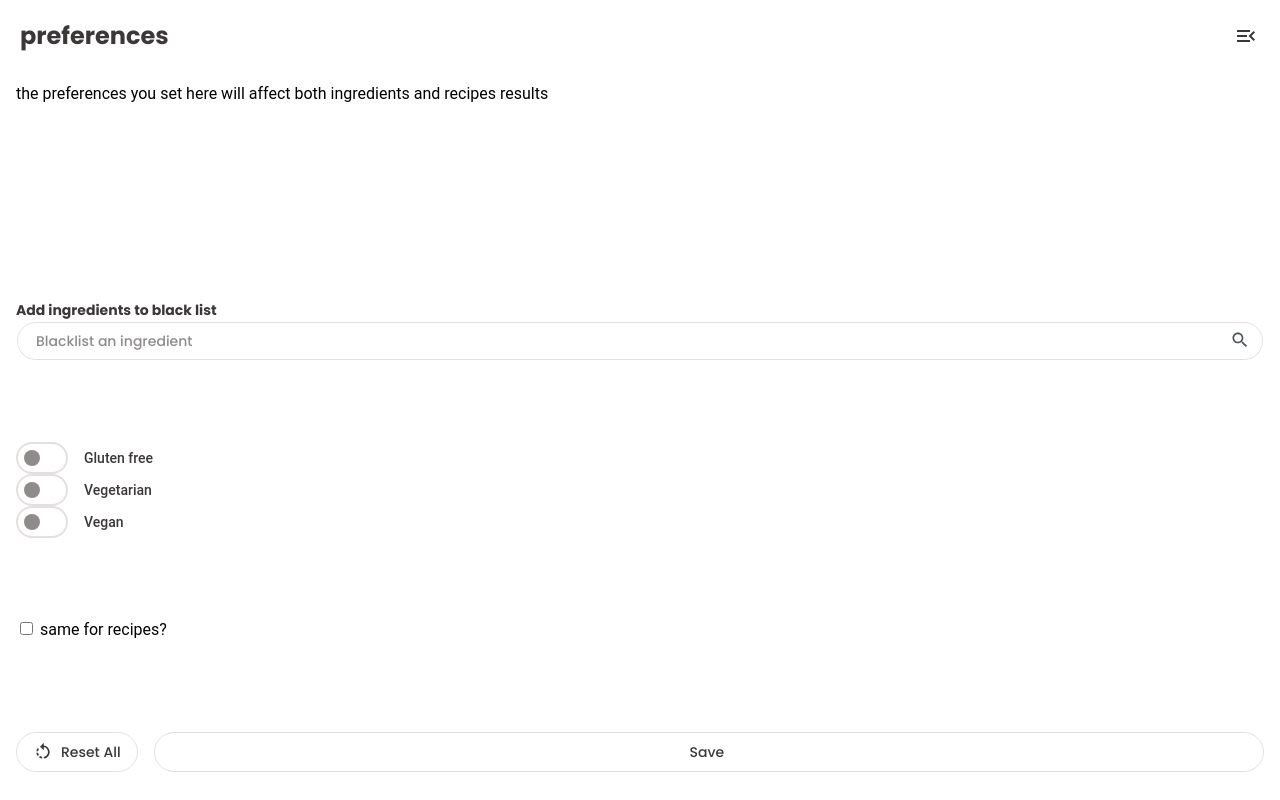
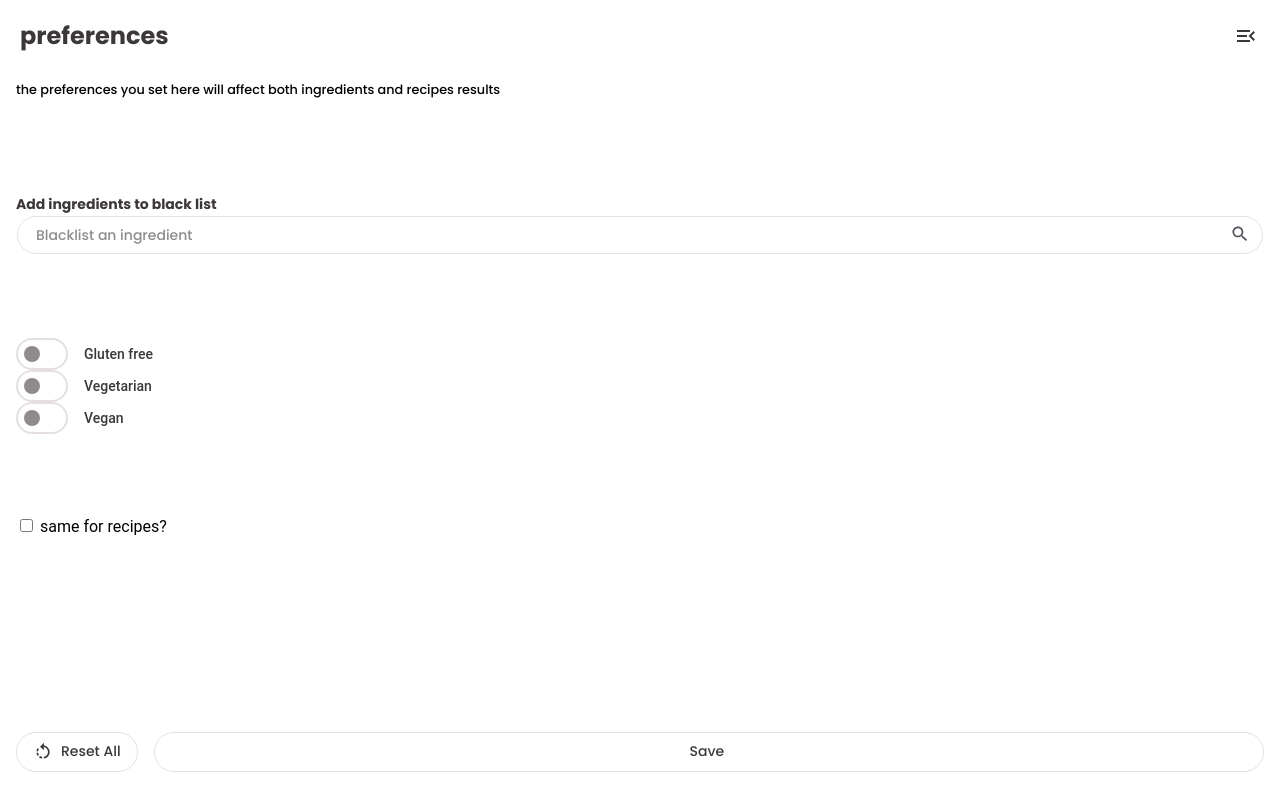
Before and after one commit to develhope/FS25-Team2-Project4, a React (Vite) app in the folder recipe-roulette.js/: page /food-preferences in a window 1280 px wide. Built offline with nearby package versions, Linux system fonts and the light colour scheme; a web font is replaced by a local one.

Commit message:
retouch preference style

```diff
--- a/recipe-roulette.js/src/pages/Preferences/Preferences.jsx
+++ b/recipe-roulette.js/src/pages/Preferences/Preferences.jsx
@@ -76,16 +76,13 @@ export function Preferences() {
         localStorage.clear()
     }
 
-/*     useEffect(() => {
-        setInputValue("")
-    }, [location.pathname]) */
+
 
     return (
         <div className={`${classes.preferencesPage} ${animate && classes.animateSettings}`}>
-            <p>the preferences you set here
+            <p className={classes.description}>the preferences you set here
                 will affect both ingredients
                 and recipes results</p>
-            <br/>
 
 
             <div className={classes.blackListedWrapper}>
@@ -115,6 +112,7 @@ export function Preferences() {
                     </div>
             </div>
 
+
             <div className={classes.switchesWrapper}>
             <Switch state={filter.isGlutenFree} action={toggleFilter} label={"Gluten free"} prop={"isGlutenFree"} />
                 <Switch state={filter.isVegetarian} action={toggleFilter} label={"Vegetarian"} prop={"isVegetarian"} />
@@ -123,11 +121,15 @@ export function Preferences() {
             <div>
                 <label><input type="checkbox" onClick={handleApply} /> same for recipes?</label>
             </div>
+            <br/>
             <div className={classes.bottomButtons}>
-                <Button className={classes.bottomButtons.reset} label="Reset All" icon={<RotateLeftOutlinedIcon fontSize="small" />} size={18}
+                <Button label="Reset All" icon={<RotateLeftOutlinedIcon fontSize="small" />} size={18}
                     action={() => {handleDeselectAll("isBlackListed"); clearLocalSave()}}
                 />
-                <Button type="button" className="save" label="Save" action={handleSave} width={"fill"}/>
+                <Button type="button"
+                     label="Save"
+                    action={handleSave} width={"fill"}
+                />
             </div>
 
         </div>
--- a/recipe-roulette.js/src/pages/Preferences/Preferences.module.scss
+++ b/recipe-roulette.js/src/pages/Preferences/Preferences.module.scss
@@ -38,7 +38,11 @@
     align-items: center;
     justify-content: center;
     padding: 0.75rem 0;
-    .reset {
-        border: 1px solid blue;
-    };
+
 }
+
+.description{
+    font-family: "Poppins";
+    font-size: 0.8rem;
+    font-weight: 500;
+}
```
